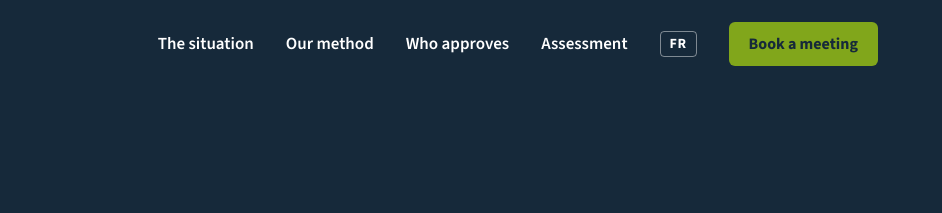
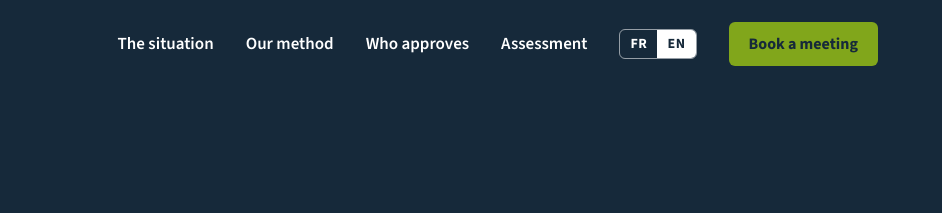
Before and after one commit to darkmirafr/darkmira-service, a plain HTML site: page en/index.html in a window 1280 px wide. Shown: the top 213 px of the page, 338-1280 px from the left. Drawn offline with nearby package versions, Linux system fonts and the light colour scheme.

Commit message:
Sélecteur de langue plus lisible (#5)

```diff
--- a/assets/css/site.css
+++ b/assets/css/site.css
@@ -508,7 +508,7 @@ p { margin: 0; }
 }
 
 @media (max-width: 600px) {
-  .entete nav a:not(.bouton):not(.langue) { display: none; }
+  .entete nav > a:not(.bouton) { display: none; }
   .entete nav { width: auto; }
   .entete { flex-wrap: nowrap; }
   .marque span { display: none; }
@@ -633,22 +633,24 @@ p { margin: 0; }
 .entete__logo { flex: none; }
 .entete nav a { white-space: nowrap; }
 @media (max-width: 900px) {
-  .entete nav a:not(.bouton):not(.langue) { display: none; }
+  .entete nav > a:not(.bouton) { display: none; }
 }
 @media (max-width: 1100px) {
-  .entete nav a:not(.bouton):not(.langue) { display: none; }
+  .entete nav > a:not(.bouton) { display: none; }
 }
 
-/* Sélecteur de langue */
-.entete nav a.langue {
-  padding: 4px 9px;
-  border: 1px solid rgba(255, 255, 255, .45);
-  border-radius: 4px;
-  color: var(--blanc);
+/* Sélecteur de langue : interrupteur FR | EN, la langue active est surlignée */
+.langues {
+  display: inline-flex;
+  border: 1px solid rgba(255, 255, 255, .55);
+  border-radius: 6px;
+  overflow: hidden;
   font-size: 14px;
   font-weight: 700;
   letter-spacing: .04em;
-  line-height: 1.2;
-  text-decoration: none;
+  line-height: 1;
 }
-.entete nav a.langue:hover { border-color: var(--vert-clair); color: var(--vert-clair); }
+.langues > * { padding: 7px 10px; }
+.langues__actuelle { background: var(--blanc); color: var(--nuit); }
+.entete nav .langues a { color: var(--blanc); text-decoration: none; }
+.entete nav .langues a:hover { background: rgba(255, 255, 255, .14); color: var(--blanc); }
--- a/en/index.html
+++ b/en/index.html
@@ -15,7 +15,7 @@
 <link rel="preconnect" href="https://fonts.googleapis.com">
 <link rel="preconnect" href="https://fonts.gstatic.com" crossorigin>
 <link rel="stylesheet" href="https://fonts.googleapis.com/css2?family=Source+Sans+3:wght@400;600;700&amp;family=Source+Serif+4:opsz,wght@8..60,500;8..60,600&amp;display=swap">
-<link rel="stylesheet" href="/assets/css/site.css">
+<link rel="stylesheet" href="/assets/css/site.css?v=20261005">
 </head>
 <body>
 <a class="evitement" href="#contenu">Skip to content</a>
@@ -28,7 +28,7 @@
       <a href="#methode">Our method</a>
       <a href="#qui-valide">Who approves</a>
       <a href="#diagnostic">Assessment</a>
-      <a class="langue" href="/" hreflang="fr" lang="fr" aria-label="Version française">FR</a>
+      <span class="langues" role="group" aria-label="Language"><a href="/" hreflang="fr" lang="fr" aria-label="Version française">FR</a><span class="langues__actuelle" aria-current="true">EN</span></span>
       <a class="bouton bouton--vert" href="#contact">Book a meeting</a>
     </nav>
   </header>
@@ -216,6 +216,6 @@
     </nav>
   </div>
 </footer>
-<script src="/assets/js/diagnostic.js" defer></script>
+<script src="/assets/js/diagnostic.js?v=20261005" defer></script>
 </body>
 </html>
```
Also changed, not shown: index.html (+3 -3 lines).
